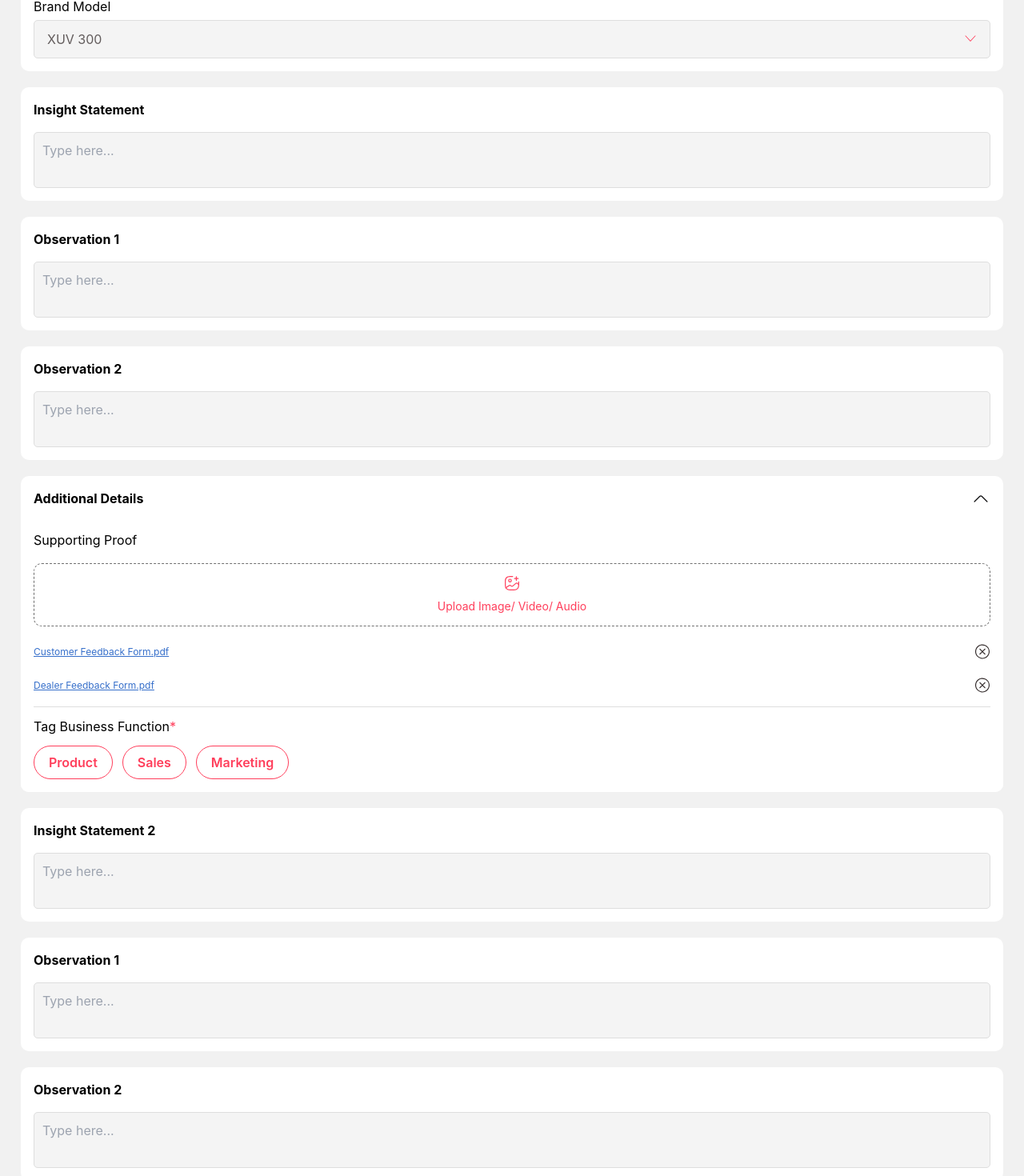
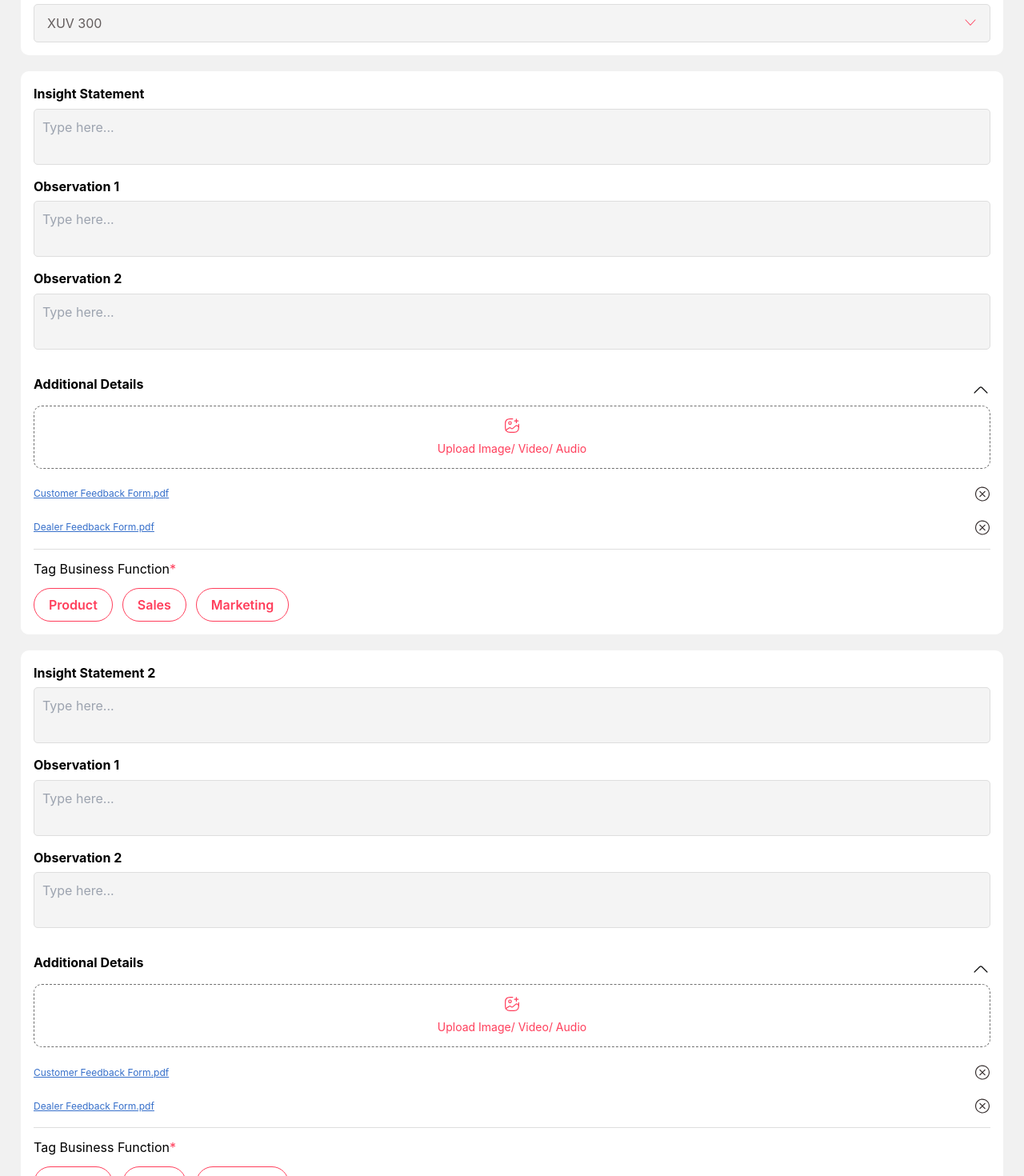
Before and after one commit to nilesh01011/my-insights-dashboard, a React (Create React App) app: page /insight-details-submit in a window 1280 px wide. Shown: the part 868-2338 px from the top of the page at 80% size. Built offline with nearby package versions, Linux system fonts and the light colour scheme.

Commit message:
margin and padding misuse updatedd

```diff
--- a/src/App.js
+++ b/src/App.js
@@ -14,7 +14,7 @@ function App() {
       <Routes>
         <Route exact path='/' element={<HomePage />}></Route>
         <Route path='/my-insights' element={<MyInsights />}></Route>
-        <Route path='/interaction-details' element={<NewInsights />}></Route>
+        <Route path='/new-insights' element={<NewInsights />}></Route>
         <Route path='/insight-details' element={<InsightDetails />}></Route>
         <Route path='/insight-details-submit' element={<InsightSubmit />}></Route>
         {/* <Route path='/my-insights' element={<SuccessfulMyInsight />}></Route> */}
--- a/src/components/FloatingButton.js
+++ b/src/components/FloatingButton.js
@@ -6,7 +6,7 @@ function FloatingButton() {
     const navigate = useNavigate();
     return (
         <div className='fixed right-[16px] bottom-[36px]'>
-            <button type='button' onClick={() => navigate('/interaction-details')} className='w-[48px] h-[48px] rounded-full bg-[#FF3E5B] flex items-center justify-center' style={{ boxShadow: "0px 3px 10px 0px rgba(78, 78, 78, 0.50)" }}>
+            <button type='button' onClick={() => navigate('/new-insights')} className='w-[48px] h-[48px] rounded-full bg-[#FF3E5B] flex items-center justify-center' style={{ boxShadow: "0px 3px 10px 0px rgba(78, 78, 78, 0.50)" }}>
                 <HiOutlinePlus size={26} className='text-white' />
             </button>
         </div>
--- a/src/pages/InsightSubmit.js
+++ b/src/pages/InsightSubmit.js
@@ -83,7 +83,7 @@ function InsightSubmit() {
                     {/* contents */}
                     {
                         collapseOne === true &&
-                        <div className='p-[16px] flex flex-col gap-[16px]'>
+                        <div className='px-[16px] mt-[12px] flex flex-col gap-[16px]'>
                             {/* Interaction Title */}
                             <div className='flex w-fill flex-col gap-[5px]'>
                                 {/* title */}
@@ -145,15 +145,16 @@ function InsightSubmit() {
                 </div>
 
                 {/* Insight Statement */}
-                <div className='w-full h-full bg-white rounded-[10px] my-[20px]'>
+                <div className='bg-white rounded-[10px] flex flex-col gap-[15px] mt-[20px]'>
+                    <div className='w-full h-full'>
                         {/* header */}
-                    <div className={`w-full p-[16px] cursor-pointer flex items-center justify-between`}>
+                        <div className={`w-full p-[16px] pb-0 cursor-pointer flex items-center justify-between`}>
                             {/* title */}
-                        <h2 className='font-bold'>Insight Statement</h2>
+                            <h2 className='font-bold mb-[6.5px]'>Insight Statement</h2>
                         </div>
 
                         {/* Mode of Interaction */}
-                    <div className='flex w-fill flex-col gap-[5px] p-[16px] pt-0'>
+                        <div className='flex w-fill flex-col gap-[5px] px-[16px]'>
                             {/* title */}
                             {/* <h6>Please write down statement</h6> */}
                             {/* input fields */}
@@ -162,15 +163,15 @@ function InsightSubmit() {
                     </div>
 
                     {/* Observation 1 */}
-                <div className='w-full h-full bg-white rounded-[10px] my-[20px]'>
+                    <div className='w-full h-full'>
                         {/* header */}
-                    <div className={`w-full p-[16px] cursor-pointer flex items-center justify-between`}>
+                        <div className={`w-full px-[16px] cursor-pointer flex items-center justify-between`}>
                             {/* title */}
-                        <h2 className='font-bold'>Observation 1</h2>
+                            <h2 className='font-bold mb-[6.5px]'>Observation 1</h2>
                         </div>
 
                         {/* Mode of Interaction */}
-                    <div className='flex w-fill flex-col gap-[5px] p-[16px] pt-0'>
+                        <div className='flex w-fill flex-col gap-[5px] px-[16px] pt-0'>
                             {/* title */}
                             {/* <h6>Please write down statement</h6> */}
                             {/* input fields */}
@@ -180,11 +181,11 @@ function InsightSubmit() {
 
 
                     {/* Observation 2 */}
-                <div className='w-full h-full bg-white rounded-[10px] my-[20px]'>
+                    <div className='w-full h-full'>
                         {/* header */}
-                    <div className={`w-full p-[16px] cursor-pointer flex items-center justify-between`}>
+                        <div className={`w-full px-[16px] cursor-pointer flex items-center justify-between`}>
                             {/* title */}
-                        <h2 className='font-bold'>Observation 2</h2>
+                            <h2 className='font-bold mb-[6.5px]'>Observation 2</h2>
                         </div>
 
                         {/* Mode of Interaction */}
@@ -198,11 +199,11 @@ function InsightSubmit() {
 
 
                     {/* Additional Details */}
-                <div className='w-full h-full bg-white rounded-[10px] mt-[20px]'>
+                    <div className='w-full h-full'>
                         {/* header */}
-                    <div onClick={() => setCollapseTwo(!collapseTwo)} className={`${collapseTwo === true && 'pb-0'} w-full p-[16px] cursor-pointer flex items-center justify-between`}>
+                        <div onClick={() => setCollapseTwo(!collapseTwo)} className={`${collapseTwo === true && 'pb-0'} w-full px-[16px] cursor-pointer flex items-center justify-between`}>
                             {/* title */}
-                        <h2 className='font-bold'>Additional Details</h2>
+                            <h2 className='font-bold mb-[15px]'>Additional Details</h2>
                             {/* arrow icons */}
                             <span className={`${collapseTwo === true ? 'rotate-0' : 'rotate-180'} transition-all duration-300`}>
                                 <svg xmlns="http://www.w3.org/2000/svg" width="24" height="24" viewBox="0 0 24 24" fill="none">
@@ -216,15 +217,15 @@ function InsightSubmit() {
                         {/* contents */}
                         {
                             collapseTwo === true &&
-                        <div className='flex flex-col gap-[16px] bg-white divide-y-[1px] divide-[#DEDEDE] p-[16px] rounded-[10px]'>
+                            <div className='flex flex-col gap-[16px] bg-white divide-y-[1px] divide-[#DEDEDE] p-[16px] pt-0 rounded-[10px]'>
                                 {/* Additional Details */}
                                 <div className='w-full h-full'>
                                     {/* Supporting Proof */}
                                     <div className='flex w-fill flex-col gap-[5px]'>
                                         {/* title */}
-                                    <h6 className='my-[12px]'>Supporting Proof</h6>
+                                        {/* <h6 className='my-[12px]'>Supporting Proof</h6> */}
                                         {/* input fields */}
-                                    <form onClick={() => document.querySelector('#input-fieldsOne').click()} className='w-full flex items-center relative justify-center p-[14px] rounded-[10px] border-[1px] border-dashed border-[#707070] cursor-pointer'>
+                                        <form className='w-full flex items-center relative justify-center p-[14px] rounded-[10px] border-[1px] border-dashed border-[#707070] cursor-pointer'>
                                             <input type="file" id="input-fieldsOne" className="w-full text-slate-500 file:hidden appearance-none hidden" hidden />
 
                                             <p className='w-full flex items-center justify-center flex-col gap-[8px]'>
@@ -279,19 +280,21 @@ function InsightSubmit() {
                             </div>
                         }
                     </div>
+                </div>
 
                 {/* 2 insights statement */}
 
                 {/* Insight Statement */}
-                <div className='w-full h-full bg-white rounded-[10px] my-[20px]'>
+                <div className='bg-white rounded-[10px] flex flex-col gap-[15px] mt-[20px]'>
+                    <div className='w-full h-full'>
                         {/* header */}
-                    <div className={`w-full p-[16px] cursor-pointer flex items-center justify-between`}>
+                        <div className={`w-full p-[16px] pb-0 cursor-pointer flex items-center justify-between`}>
                             {/* title */}
-                        <h2 className='font-bold'>Insight Statement 2</h2>
+                            <h2 className='font-bold mb-[6.5px]'>Insight Statement 2</h2>
                         </div>
 
                         {/* Mode of Interaction */}
-                    <div className='flex w-fill flex-col gap-[5px] p-[16px] pt-0'>
+                        <div className='flex w-fill flex-col gap-[5px] px-[16px]'>
                             {/* title */}
                             {/* <h6>Please write down statement</h6> */}
                             {/* input fields */}
@@ -300,15 +303,15 @@ function InsightSubmit() {
                     </div>
 
                     {/* Observation 1 */}
-                <div className='w-full h-full bg-white rounded-[10px] my-[20px]'>
+                    <div className='w-full h-full'>
                         {/* header */}
-                    <div className={`w-full p-[16px] cursor-pointer flex items-center justify-between`}>
+                        <div className={`w-full px-[16px] cursor-pointer flex items-center justify-between`}>
                             {/* title */}
-                        <h2 className='font-bold'>Observation 1</h2>
+                            <h2 className='font-bold mb-[6.5px]'>Observation 1</h2>
                         </div>
 
                         {/* Mode of Interaction */}
-                    <div className='flex w-fill flex-col gap-[5px] p-[16px] pt-0'>
+                        <div className='flex w-fill flex-col gap-[5px] px-[16px] pt-0'>
                             {/* title */}
                             {/* <h6>Please write down statement</h6> */}
                             {/* input fields */}
@@ -318,11 +321,11 @@ function InsightSubmit() {
 
 
                     {/* Observation 2 */}
-                <div className='w-full h-full bg-white rounded-[10px] my-[20px]'>
+                    <div className='w-full h-full'>
                         {/* header */}
-                    <div className={`w-full p-[16px] cursor-pointer flex items-center justify-between`}>
+                        <div className={`w-full px-[16px] cursor-pointer flex items-center justify-between`}>
                             {/* title */}
-                        <h2 className='font-bold'>Observation 2</h2>
+                            <h2 className='font-bold mb-[6.5px]'>Observation 2</h2>
                         </div>
 
                         {/* Mode of Interaction */}
@@ -336,11 +339,11 @@ function InsightSubmit() {
 
 
                     {/* Additional Details */}
-                <div className='w-full h-full bg-white rounded-[10px] mt-[20px]'>
+                    <div className='w-full h-full'>
                         {/* header */}
-                    <div onClick={() => setCollapseTwo(!collapseTwo)} className={`${collapseTwo === true && 'pb-0'} w-full p-[16px] cursor-pointer flex items-center justify-between`}>
+                        <div onClick={() => setCollapseTwo(!collapseTwo)} className={`${collapseTwo === true && 'pb-0'} w-full px-[16px] cursor-pointer flex items-center justify-between`}>
                             {/* title */}
-                        <h2 className='font-bold'>Additional Details</h2>
+                            <h2 className='font-bold mb-[15px]'>Additional Details</h2>
                             {/* arrow icons */}
                             <span className={`${collapseTwo === true ? 'rotate-0' : 'rotate-180'} transition-all duration-300`}>
                                 <svg xmlns="http://www.w3.org/2000/svg" width="24" height="24" viewBox="0 0 24 24" fill="none">
@@ -354,15 +357,15 @@ function InsightSubmit() {
                         {/* contents */}
                         {
                             collapseTwo === true &&
-                        <div className='flex flex-col gap-[16px] bg-white divide-y-[1px] divide-[#DEDEDE] p-[16px] rounded-[10px]'>
+                            <div className='flex flex-col gap-[16px] bg-white divide-y-[1px] divide-[#DEDEDE] p-[16px] pt-0 rounded-[10px]'>
                                 {/* Additional Details */}
                                 <div className='w-full h-full'>
                                     {/* Supporting Proof */}
                                     <div className='flex w-fill flex-col gap-[5px]'>
                                         {/* title */}
-                                    <h6 className='my-[12px]'>Supporting Proof</h6>
+                                        {/* <h6 className='my-[12px]'>Supporting Proof</h6> */}
                                         {/* input fields */}
-                                    <form onClick={() => document.querySelector('#input-fieldsOne').click()} className='w-full flex items-center relative justify-center p-[14px] rounded-[10px] border-[1px] border-dashed border-[#707070] cursor-pointer'>
+                                        <form className='w-full flex items-center relative justify-center p-[14px] rounded-[10px] border-[1px] border-dashed border-[#707070] cursor-pointer'>
                                             <input type="file" id="input-fieldsOne" className="w-full text-slate-500 file:hidden appearance-none hidden" hidden />
 
                                             <p className='w-full flex items-center justify-center flex-col gap-[8px]'>
@@ -417,6 +420,7 @@ function InsightSubmit() {
                             </div>
                         }
                     </div>
+                </div>
 
             </div>
 
--- a/src/pages/MyInsights.js
+++ b/src/pages/MyInsights.js
@@ -201,7 +201,7 @@ function MyInsights() {
             </div>
             {/* fixed button in button */}
             <div className='fixed bottom-0 left-0 right-0 w-full h-[62px] p-[10px_16px] flex items-center justify-center bg-white' style={{ boxShadow: ' 0px 0px 8px 0px rgba(78, 78, 78, 0.25)' }}>
-                <button onClick={() => navigate('/interaction-details')} type='button' className='xs:w-[328px] w-full h-full p-[15px_30px] bg-[#FF3E5B] text-white font-semibold rounded-[5px] flex items-center justify-center'>
+                <button onClick={() => navigate('/new-insights')} type='button' className='xs:w-[328px] w-full h-full p-[15px_30px] bg-[#FF3E5B] text-white font-semibold rounded-[5px] flex items-center justify-center'>
                     + Add Insight
                 </button>
             </div>
```
Also changed, not shown: src/pages/InsightDetails.js (+11 -11 lines). Lines whose indentation alone changed are shown as unchanged.
